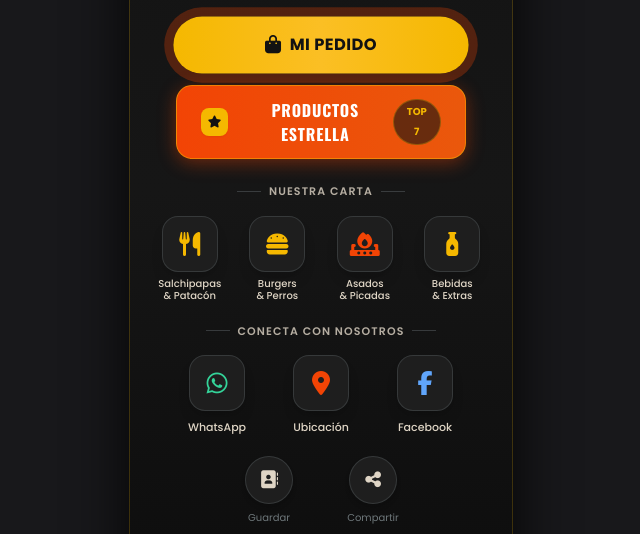
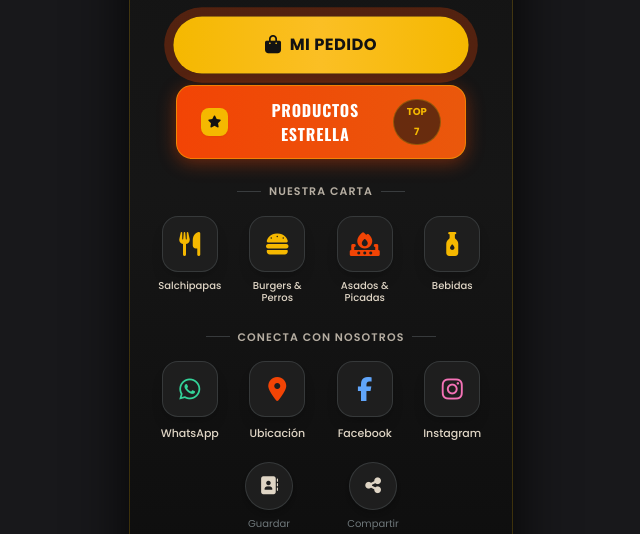
Before and after one commit to ConectaBP/CoyoteExpress, a plain HTML site: page index.html in a window 1280 px wide. Shown: the part 366-900 px from the top of the page, without its empty margins (319-959 px from the left). Drawn offline with nearby package versions, Linux system fonts and the light colour scheme.

Commit message:
Update index.html

```diff
--- a/index.html
+++ b/index.html
@@ -191,35 +191,35 @@
 
             <!-- Cuadrícula de Categorías de la Carta -->
             <div class="mb-6">
-                <!-- Fila 1: Categorías del Menú (4 botones) -->
-                <div class="grid grid-cols-4 gap-2 mb-5">
+                <!-- Fila 1: Categorías del Menú (Salchipapas, Burgers & Perros, Asados, Bebidas) -->
+                <div class="grid grid-cols-4 gap-2 items-start mb-6">
                     <!-- Salchipapas & Patacón -->
                     <div class="text-center group">
                         <button id="salchipapas-btn" onclick="rastrearEvento('Menu_Salchipapas')" class="bg-[#1e1e1e] hover:bg-coyote-yellow text-coyote-yellow hover:text-coyote-black border border-coyote-gray/30 hover:border-coyote-yellow w-14 h-14 rounded-2xl flex items-center justify-center text-2xl transition-all duration-300 group-hover:scale-110 shadow-lg mx-auto" aria-label="Salchipapas y Patacón">
-                            <i class="fas fa-french-fries fa-utensils"></i>
+                            <i class="fas fa-utensils"></i>
                         </button>
-                        <p class="text-[10px] mt-1.5 text-coyote-beige font-medium leading-tight">Salchipapas<br>& Patacón</p>
+                        <p class="text-[10px] mt-2 text-coyote-beige font-medium leading-tight">Salchipapas</p>
                     </div>
                     <!-- Hamburguesas & Perros -->
                     <div class="text-center group">
                         <button id="burgers-btn" onclick="rastrearEvento('Menu_Burgers_Perros')" class="bg-[#1e1e1e] hover:bg-coyote-yellow text-coyote-yellow hover:text-coyote-black border border-coyote-gray/30 hover:border-coyote-yellow w-14 h-14 rounded-2xl flex items-center justify-center text-2xl transition-all duration-300 group-hover:scale-110 shadow-lg mx-auto" aria-label="Hamburguesas y Perros">
                             <i class="fas fa-burger"></i>
                         </button>
-                        <p class="text-[10px] mt-1.5 text-coyote-beige font-medium leading-tight">Burgers<br>& Perros</p>
+                        <p class="text-[10px] mt-2 text-coyote-beige font-medium leading-tight">Burgers & Perros</p>
                     </div>
-                    <!-- Asados -->
+                    <!-- Asados & Picadas -->
                     <div class="text-center group">
-                        <button id="asados-btn" onclick="rastrearEvento('Menu_Asados')" class="bg-[#1e1e1e] hover:bg-coyote-orange text-coyote-orange hover:text-white border border-coyote-gray/30 hover:border-coyote-orange w-14 h-14 rounded-2xl flex items-center justify-center text-2xl transition-all duration-300 group-hover:scale-110 shadow-lg mx-auto" aria-label="Asados">
+                        <button id="asados-btn" onclick="rastrearEvento('Menu_Asados')" class="bg-[#1e1e1e] hover:bg-coyote-orange text-coyote-orange hover:text-white border border-coyote-gray/30 hover:border-coyote-orange w-14 h-14 rounded-2xl flex items-center justify-center text-2xl transition-all duration-300 group-hover:scale-110 shadow-lg mx-auto" aria-label="Asados y Picadas">
                             <i class="fas fa-fire-burner"></i>
                         </button>
-                        <p class="text-[10px] mt-1.5 text-coyote-beige font-medium leading-tight">Asados<br>& Picadas</p>
+                        <p class="text-[10px] mt-2 text-coyote-beige font-medium leading-tight">Asados & Picadas</p>
                     </div>
                     <!-- Bebidas & Adiciones -->
                     <div class="text-center group">
-                        <button id="bebidas-btn" onclick="rastrearEvento('Menu_Bebidas_Adiciones')" class="bg-[#1e1e1e] hover:bg-coyote-yellow text-coyote-yellow hover:text-coyote-black border border-coyote-gray/30 hover:border-coyote-yellow w-14 h-14 rounded-2xl flex items-center justify-center text-2xl transition-all duration-300 group-hover:scale-110 shadow-lg mx-auto" aria-label="Bebidas y Adiciones">
+                        <button id="bebidas-btn" onclick="rastrearEvento('Menu_Bebidas')" class="bg-[#1e1e1e] hover:bg-coyote-yellow text-coyote-yellow hover:text-coyote-black border border-coyote-gray/30 hover:border-coyote-yellow w-14 h-14 rounded-2xl flex items-center justify-center text-2xl transition-all duration-300 group-hover:scale-110 shadow-lg mx-auto" aria-label="Bebidas y Adiciones">
                             <i class="fas fa-bottle-droplet"></i>
                         </button>
-                        <p class="text-[10px] mt-1.5 text-coyote-beige font-medium leading-tight">Bebidas<br>& Extras</p>
+                        <p class="text-[10px] mt-2 text-coyote-beige font-medium leading-tight">Bebidas</p>
                     </div>
                 </div>
 
@@ -229,28 +229,35 @@
                     <span class="h-px w-6 bg-coyote-gray/40"></span>
                 </p>
 
-                <!-- Fila 2: WhatsApp, Ubicación y Facebook -->
-                <div class="flex justify-center gap-6 items-start mb-5">
+                <!-- Fila 2: WhatsApp, Ubicación, Facebook e Instagram -->
+                <div class="grid grid-cols-4 gap-2 items-start mb-5">
                     <!-- WhatsApp -->
-                    <div class="text-center w-20 group">
+                    <div class="text-center group">
                         <a href="https://wa.me/573168324287?text=¡Hola%20Coyote%20Express!%20Quisiera%20hacer%20un%20pedido." onclick="rastrearEvento('Clic_WhatsApp_Directo')" target="_blank" rel="noopener noreferrer" class="bg-[#1e1e1e] hover:bg-emerald-500 text-emerald-400 hover:text-coyote-black border border-coyote-gray/30 hover:border-emerald-400 w-14 h-14 rounded-2xl flex items-center justify-center text-2xl transition-all duration-300 group-hover:scale-110 shadow-lg mx-auto" aria-label="WhatsApp">
                             <i class="fab fa-whatsapp"></i>
                         </a>
                         <p class="text-[11px] mt-2 text-coyote-beige font-medium">WhatsApp</p>
                     </div>
                     <!-- Ubicación -->
-                    <div class="text-center w-20 group">
+                    <div class="text-center group">
                         <button id="location-btn" onclick="rastrearEvento('Clic_Ubicacion')" class="bg-[#1e1e1e] hover:bg-coyote-orange text-coyote-orange hover:text-white border border-coyote-gray/30 hover:border-coyote-orange w-14 h-14 rounded-2xl flex items-center justify-center text-2xl transition-all duration-300 group-hover:scale-110 shadow-lg mx-auto" aria-label="Ubicación">
                             <i class="fas fa-location-dot"></i>
                         </button>
                         <p class="text-[11px] mt-2 text-coyote-beige font-medium">Ubicación</p>
                     </div>
                     <!-- Facebook -->
-                    <div class="text-center w-20 group">
+                    <div class="text-center group">
                         <a href="https://www.facebook.com/share/1R4vQWtB2B/" onclick="rastrearEvento('Clic_Facebook')" target="_blank" rel="noopener noreferrer" class="bg-[#1e1e1e] hover:bg-blue-600 text-blue-400 hover:text-white border border-coyote-gray/30 hover:border-blue-500 w-14 h-14 rounded-2xl flex items-center justify-center text-2xl transition-all duration-300 group-hover:scale-110 shadow-lg mx-auto" aria-label="Facebook">
                             <i class="fab fa-facebook-f"></i>
                         </a>
                         <p class="text-[11px] mt-2 text-coyote-beige font-medium">Facebook</p>
+                    </div>
+                    <!-- Instagram -->
+                    <div class="text-center group">
+                        <a href="https://www.instagram.com/coyotexpresspb?cnvx=MW5tZmFvcTk3ajl3Mw%3D%3D&utm_source=qr" onclick="rastrearEvento('Clic_Instagram')" target="_blank" rel="noopener noreferrer" class="bg-[#1e1e1e] hover:bg-gradient-to-tr hover:from-amber-500 hover:via-pink-600 hover:to-purple-600 text-pink-400 hover:text-white border border-coyote-gray/30 hover:border-pink-500 w-14 h-14 rounded-2xl flex items-center justify-center text-2xl transition-all duration-300 group-hover:scale-110 shadow-lg mx-auto" aria-label="Instagram">
+                            <i class="fab fa-instagram"></i>
+                        </a>
+                        <p class="text-[11px] mt-2 text-coyote-beige font-medium">Instagram</p>
                     </div>
                 </div>
 
@@ -768,7 +775,7 @@
         // GUARDAR CONTACTO (vCard .vcf)
         // =========================================================================
         const saveContactBtn = document.getElementById('save-contact-btn');
-        const vCardData = `BEGIN:VCARD\nVERSION:3.0\nFN:Coyote Express\nORG:Coyote Express - Comidas Rápidas y Asados\nTEL;TYPE=WORK,VOICE:+573168324287\nTEL;TYPE=CELL,VOICE:+573168324287\nNOTE:Horario: Lunes a Domingo de 5:00 PM a 11:30 PM\nURL:https://www.facebook.com/share/1R4vQWtB2B/\nEND:VCARD`;
+        const vCardData = `BEGIN:VCARD\nVERSION:3.0\nFN:Coyote Express\nORG:Coyote Express - Comidas Rápidas y Asados\nTEL;TYPE=WORK,VOICE:+573168324287\nTEL;TYPE=CELL,VOICE:+573168324287\nNOTE:Horario: Lunes a Domingo de 5:00 PM a 11:30 PM\nURL;TYPE=Facebook:https://www.facebook.com/share/1R4vQWtB2B/\nURL;TYPE=Instagram:https://www.instagram.com/coyotexpresspb?cnvx=MW5tZmFvcTk3ajl3Mw%3D%3D&utm_source=qr\nEND:VCARD`;
         saveContactBtn.href = `data:text/vcard;charset=utf-8,${encodeURIComponent(vCardData)}`;
 
         // =========================================================================
```
